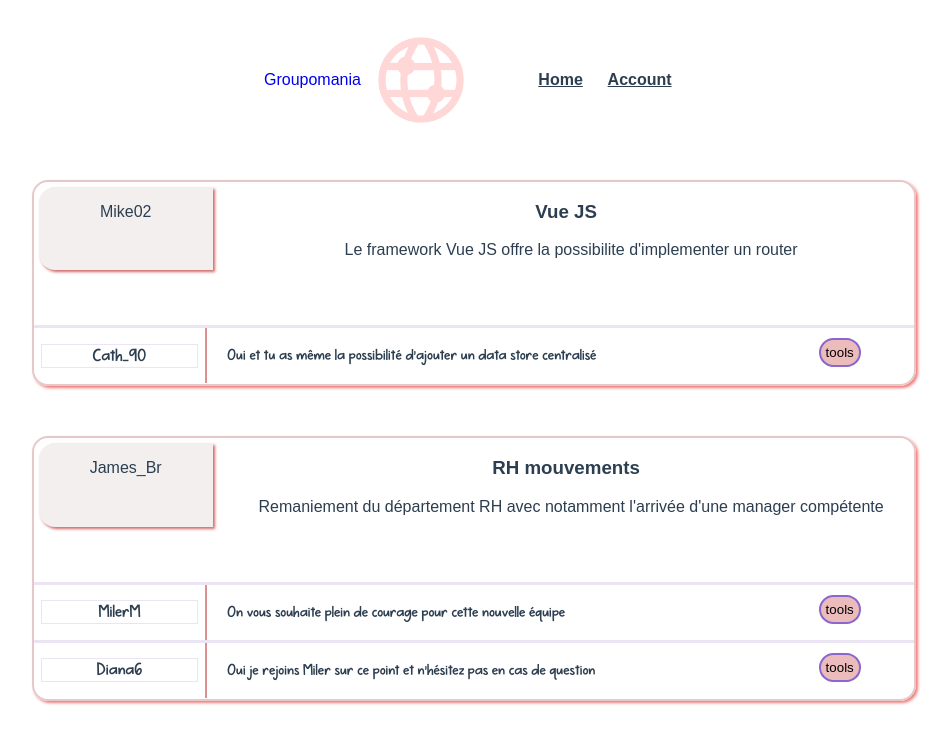
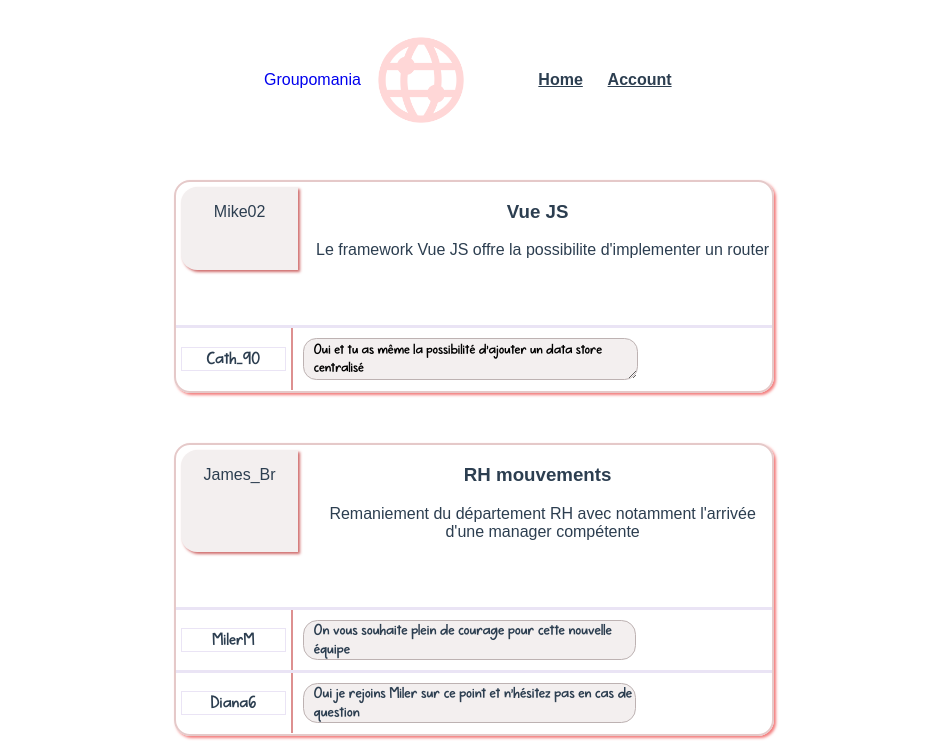
Before and after one commit to camour/ChadiAmour_7_24082021, a Vue app in the folder e-interact/: page / in a window 1280 px wide. Shown: the top 749 px of the page, without its empty margins (166-1117 px from the left). Built offline with nearby package versions, Linux system fonts and the light colour scheme; sample sign-in values are in the browser's storage; a web font is replaced by a local one.

Commit message:
comment priviliges + buttons save and delete

```diff
--- a/e-interact/src/components/Articles.vue
+++ b/e-interact/src/components/Articles.vue
@@ -21,7 +21,7 @@
 
 <style lang="scss">
     .articles{
-        width: 70%;
+        width: 600px;
         margin: auto;
         position: relative;
     }
--- a/e-interact/src/components/Comment.vue
+++ b/e-interact/src/components/Comment.vue
@@ -1,13 +1,15 @@
 <template>
     <div class="commentBlock">
-        <div class="commentUserBlock"><div class="commentUser">{{ comment.userName }}</div></div>
+        <div class="commentUserBlock">
+            <div class="commentUser">{{ comment.userName }}</div>
+        </div>
         <div class="comment">
-            <div class="commentContent">{{ comment.commentContent }}</div>
-            <div class="commentButtons">
-                <button class=" button toolsButton">tools</button>
-                <div class="buttonsBlock">
-                    <button class="button">modify</button>
-                    <button class="button">delete</button>
+            <div v-show="this.$store.state.user.userName!=comment.userName" class="commentContent">{{ comment.commentContent }}</div>
+            <textarea v-show="this.$store.state.user.userName==comment.userName" class="commentContent commentContentUser" :id="'commentContent' + comment.commentId" v-model="comment.commentContent"></textarea>
+            <div v-show="this.$store.state.user.userName==comment.userName" class="commentButtons">
+                <div class="buttonsBlock" :id="'buttonsBlock' + comment.commentId">
+                    <button class="button" :id="'saveButton' + comment.commentId" @click="saveComment">save</button>
+                    <button class="button" :id="'deleteButton' + comment.commentId" @click="deleteComment">delete</button>
                 </div>
             </div>
         </div>
@@ -21,6 +23,9 @@
             comment: {
                 type: Object
             }
+        },
+        methods: {
+
         }
     }
 </script>
@@ -43,11 +48,6 @@
 
     }
 
-    .commentTitle{
-        width: 100%;
-        text-align: center;
-
-    }
     .comment{
         position: relative;
         display: flex;
@@ -58,56 +58,65 @@
         text-align: center;
         border-left: 2px rgb(221, 144, 144) solid;
         overflow: hidden;
-
     }
     .commentButtons{
         position: relative;
-        width: 20%;
+        width: 25%;
         height: 35px;
 
         .buttonsBlock{
-            opacity: 0;
             position: absolute;
+            display: flex;
             top: 0;
-            //right: -120%;
-            transform: translateX(110%);
-            display: flex;
+            right: 0;
+            transform: translateX(130%);
             justify-content: center;
-            transition: all 1.5s;
+            transition: all 1s;
         }
-        .toolsButton{
-            transition: all 0.3s;
-            &:focus{
-                opacity: 0;
-                & + .buttonsBlock{
-                    opacity: 1;
-                    transform: translateX(-10%);
-                }
-            }
-        }
-        .button{
-            border: 2px rgb(137, 103, 204) solid;
-            border-radius: 1rem;
-            background-color: rgb(236, 187, 187);
-            padding: 5px;
-            margin-left: 6px;
 
-            &:hover{
-                cursor: pointer;
-            }
-        }
+
     }
+
+    .button{
+        border: 1px rgb(223, 144, 196) solid;
+        border-radius: 1rem;
+        background-color: #ecbbbb;
+        box-shadow: 1px 1px 3px rgb(223, 144, 196);
+        font-weight: bolder;
+        padding: 5px;
+        margin-left: 6px;
+        cursor: pointer;
+
+    }
+
     .commentUserBlock{
         width: 20%;
     }
+
     .commentUser{
         width: 90%;
         margin: auto;
         border: 1px rgb(234, 228, 245) solid;
     }
+
     .commentContent{
-        width: 80%;
+        width:70%;
+        font-family: 'KG';
+        border: 1px #bdb2b2 solid;
+        border-radius: 1em;
+        background-color: #f3efef;
         text-align: left;
         padding-left: 10px;
+
+        &.commentContentUser:hover{
+            box-shadow: 2px 2px 2px #313030;
+            cursor: pointer;
+        }
+        &.commentContentUser:focus{
+            & + .commentButtons > .buttonsBlock{
+                transform: translateX(-1%);
+            }
+        }
     }
+
 </style>
```
